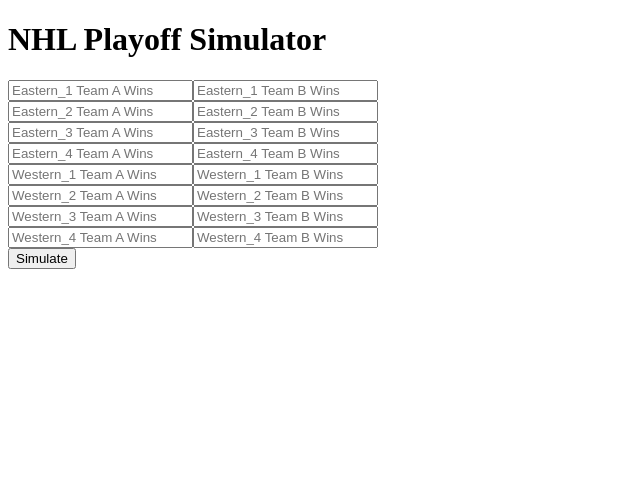
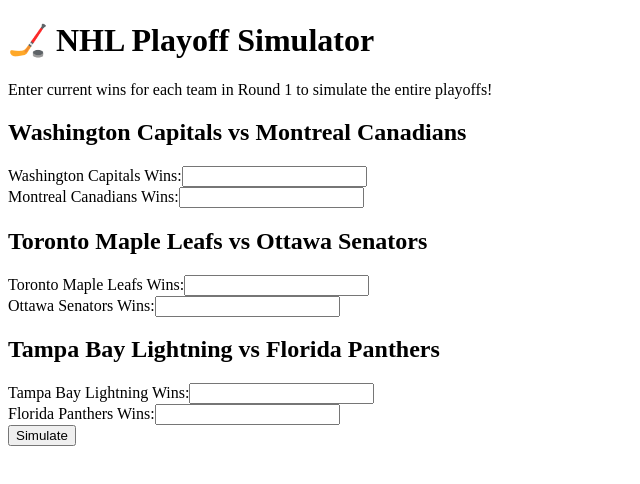
Before and after one commit to stewmckendry/nhl-predictor, a Next.js app in the folder project/: page / in a window 1280 px wide. Shown: the top 484 px of the page, without its empty margins (0-640 px from the left). Built offline with nearby package versions, Linux system fonts and the light colour scheme.

Commit message:
Final output for task 2.4a_fix_bugs_from_qa: project/app/SimulatePage.jsx

```diff
--- a/project/app/SimulatePage.jsx
+++ b/project/app/SimulatePage.jsx
@@ -1,51 +1,56 @@
-import { useState } from "react";
+import { useState } from 'react';
+import BracketDisplay from './BracketDisplay';
 
 export default function SimulatePage() {
-  const [formData, setFormData] = useState({});
-  const [result, setResult] = useState(null);
+  const [seriesResults, setSeriesResults] = useState({});
+  const [simulatedBracket, setSimulatedBracket] = useState(null);
 
-  const handleChange = (series, team, value) => {
-    setFormData(prev => ({
+  const handleInputChange = (seriesId, team, value) => {
+    setSeriesResults(prev => ({
       ...prev,
-      [series]: {
-        ...prev[series],
-        [team]: Number(value)
+      [seriesId]: {
+        ...prev[seriesId],
+        [team]: parseInt(value)
       }
     }));
   };
 
-  const handleSubmit = async (e) => {
-    e.preventDefault();
-    const response = await fetch("/api/simulate", {
-      method: "POST",
-      headers: { "Content-Type": "application/json" },
-      body: JSON.stringify({ series_results: formData })
+  const handleSubmit = async () => {
+    const response = await fetch('/api/simulate', {
+      method: 'POST',
+      headers: { 'Content-Type': 'application/json' },
+      body: JSON.stringify({ series_results: seriesResults })
     });
     const data = await response.json();
-    setResult(data);
+    setSimulatedBracket(data.simulated_bracket);
   };
 
   return (
-    <div className="p-6">
-      <h1 className="text-2xl font-bold mb-4">NHL Playoff Simulator</h1>
-      <form onSubmit={handleSubmit} className="space-y-4">
+    <div className="max-w-4xl mx-auto p-6">
+      <h1 className="text-3xl font-bold mb-4">🏒 NHL Playoff Simulator</h1>
+      <p className="mb-6 text-lg">Enter current wins for each team in Round 1 to simulate the entire playoffs!</p>
+
+      <div className="grid grid-cols-1 md:grid-cols-2 gap-4">
         {[
-          "Eastern_1", "Eastern_2", "Eastern_3", "Eastern_4",
-          "Western_1", "Western_2", "Western_3", "Western_4"
-        ].map(series => (
-          <div key={series} className="space-x-2">
-            <input type="text" placeholder={`${series} Team A Wins`} onChange={e => handleChange(series, "team_a", e.target.value)} className="border p-1" />
-            <input type="text" placeholder={`${series} Team B Wins`} onChange={e => handleChange(series, "team_b", e.target.value)} className="border p-1" />
+          { id: 'Eastern_1', a: 'Washington Capitals', b: 'Montreal Canadians' },
+          { id: 'Eastern_2', a: 'Toronto Maple Leafs', b: 'Ottawa Senators' },
+          { id: 'Eastern_3', a: 'Tampa Bay Lightning', b: 'Florida Panthers' },
+        ].map(({ id, a, b }) => (
+          <div key={id} className="bg-white shadow p-4 rounded">
+            <h2 className="text-xl font-semibold mb-2">{a} vs {b}</h2>
+            <label>{a} Wins:
+              <input type="number" className="ml-2 border px-2 py-1 rounded" onChange={(e) => handleInputChange(id, a, e.target.value)} /></label><br/>
+            <label>{b} Wins:
+              <input type="number" className="ml-2 border px-2 py-1 rounded" onChange={(e) => handleInputChange(id, b, e.target.value)} /></label>
           </div>
         ))}
-        <button type="submit" className="bg-blue-500 text-white px-4 py-2">Simulate</button>
-      </form>
+      </div>
 
-      {result && (
-        <pre className="mt-6 p-4 bg-gray-100 rounded overflow-x-auto">
-          {JSON.stringify(result.simulated_bracket, null, 2)}
-        </pre>
-      )}
+      <button className="mt-6 px-4 py-2 bg-blue-600 text-white rounded hover:bg-blue-700" onClick={handleSubmit}>
+        Simulate
+      </button>
+
+      {simulatedBracket && <BracketDisplay bracket={simulatedBracket} />}
     </div>
   );
 }
```
